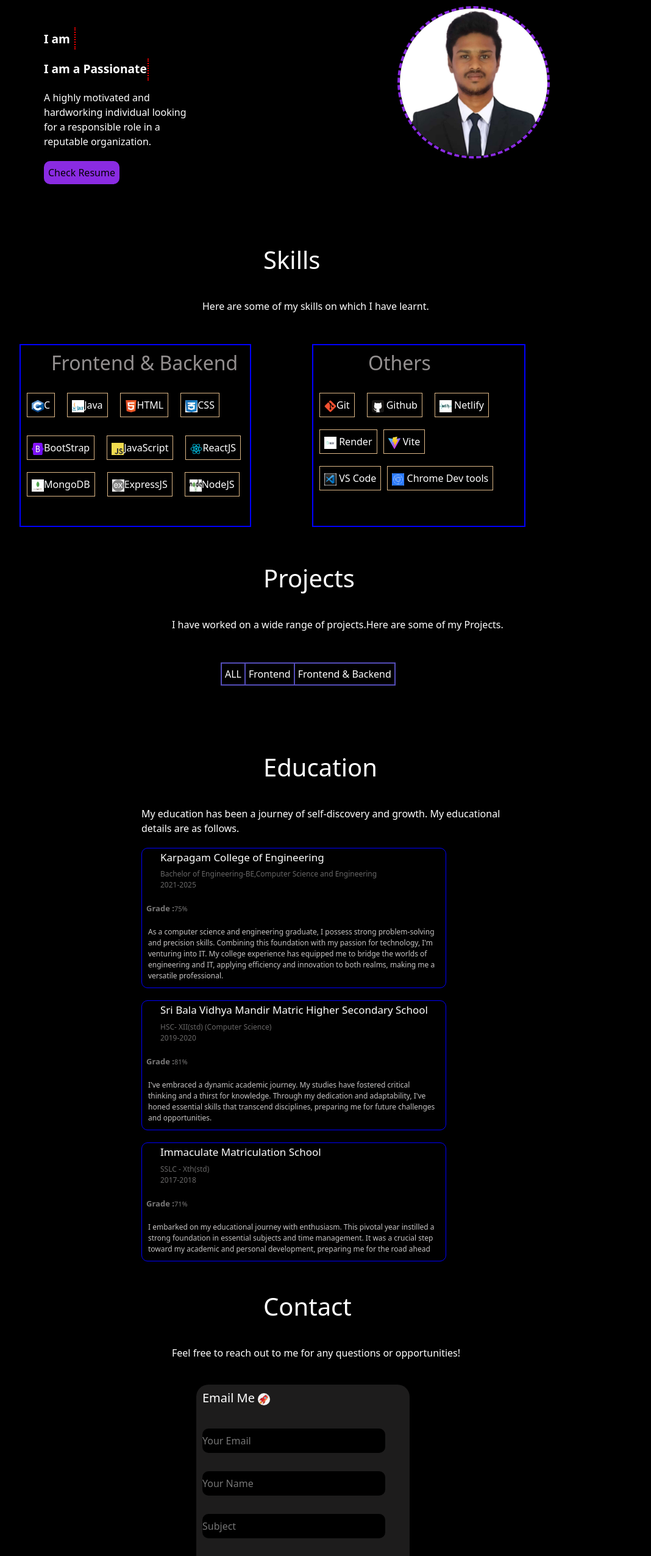
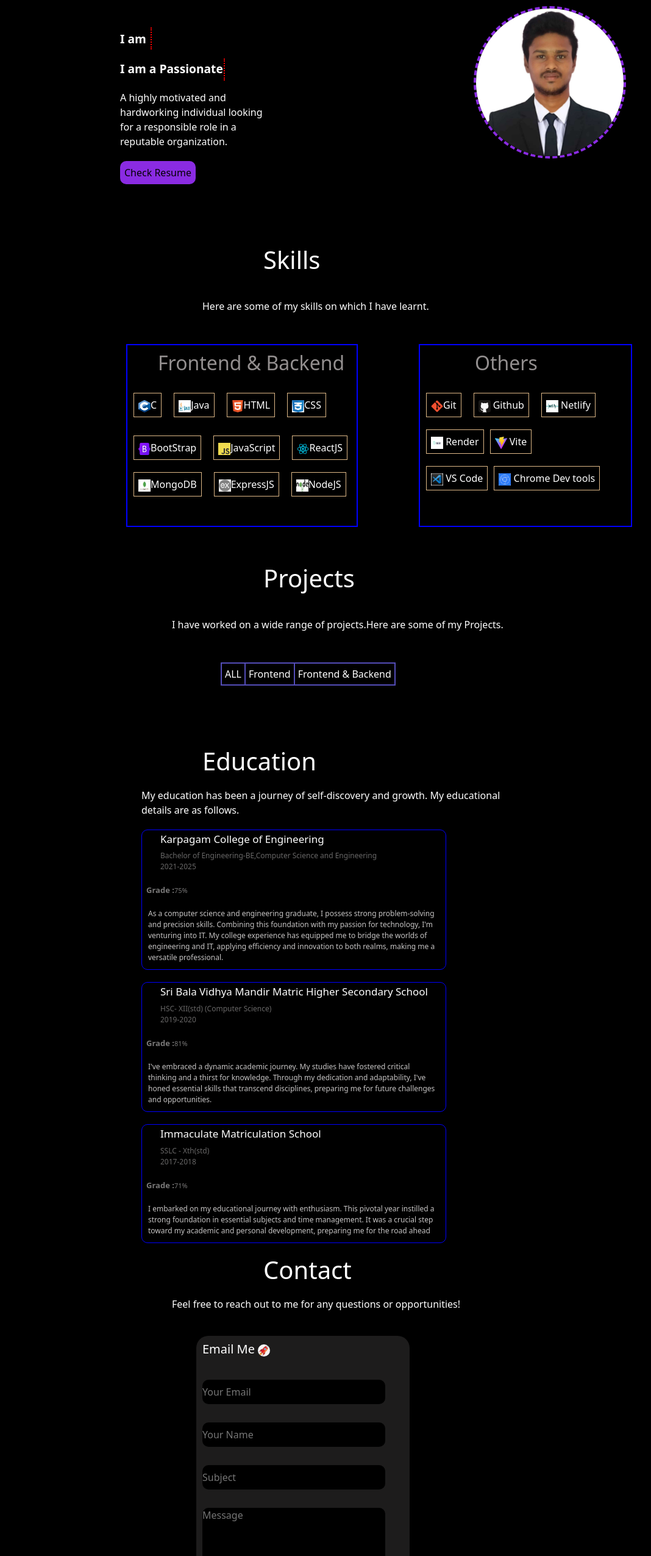
Before and after one commit to Nivash23/frontendforPortfolio, a React (Vite) app: page / in a window 1280 px wide. Shown: the part 110-2661 px from the top of the page at 61% size, without its empty margins (68-1136 px from the left). Built offline with nearby package versions, Linux system fonts and the light colour scheme.

Commit message:
portfoliofrontendupd

```diff
--- a/Components/Contact.jsx
+++ b/Components/Contact.jsx
@@ -3,6 +3,7 @@ import rock from "../src/assets/images/projectsimages/rocket.jpeg";
 import '../style/index.css'
 
 function Contact() {
+  const [responsemessge, setResponsemessge] = useState();
   const [contactdetails, setContactdetails] = useState({
     email: "",
     name: "",
@@ -11,6 +12,7 @@ function Contact() {
   })
   const contactHandler = async (e) => {
     e.preventDefault();
+    setResponsemessge("Sending...");
     const contact = {
       email: contactdetails.email,
       name: contactdetails.name,
@@ -28,9 +30,20 @@ function Contact() {
 
       }
     );
-    console.log(response.data);
-
-
+    const result = await response.json();
+    if (response.status == 200)
+    {
+      setContactdetails({
+        email: "",
+        name: "",
+        subject: "",
+        message: ""
+      });
+      setResponsemessge(result.message)
+      }
+      setTimeout(() => {
+        setResponsemessge('');
+      },4000)
   }
   return (
     <div id="contact">
@@ -62,7 +75,8 @@ function Contact() {
           value={contactdetails.message}
           onChange={(e)=>{setContactdetails({...contactdetails,message:e.target.value})}} ></textarea>
 
-        <button id="esend" type="submit" onClick={contactHandler}>Send</button>
+          <button id="esend" type="submit" onClick={contactHandler}>Send</button>
+          <div id="resmsg">{responsemessge }</div>
 
       </form>
 
@@ -73,7 +87,7 @@ function Contact() {
         <div><i class="fa fa-github" onClick={()=>{window.location.href="https://github.com/Nivash23?tab=repositories"}}></i></div>
         <div><i class="fa fa-linkedin" onClick={()=>{window.location.href="https://www.linkedin.com/in/nivash-r-845a61269/"}}></i></div>
         <div><i class="fa fa-envelope" onClick={()=>{window.location.href="https://mail.google.com/mail/u/0/#inbox"}}></i></div>
-        <div><i class="fa fa-whatsapp" onClick={()=>{window.location.href="https://www.whatsapp.com/"}}></i></div>
+        <div><i class="fa fa-whatsapp" onClick={()=>{window.location.href="https://wa.me/+919360154633"}}></i></div>
       </div>
     </div>
   );
--- a/Components/Skills.jsx
+++ b/Components/Skills.jsx
@@ -20,7 +20,7 @@ import devtool from '../src/assets/images/skillsimages/devtools.jpeg'
 
 function Skills() {
   return (
-      <div>
+      <div >
           <h1 id="skillhead">Skills</h1>
           <p id="skilldesc">Here are some of my skills on which I have learnt.</p>
           <div id="skills">
--- a/style/index.css
+++ b/style/index.css
@@ -40,7 +40,7 @@ i{
 
 #navigationbar{
   display: flex;
-  justify-content: space-around;
+  justify-content:space-around;
   height: 50px;
 }
 #picture{
@@ -62,7 +62,7 @@ i{
 
 } */
 #abt{
-  margin:40px 0px 0px 50px;
+  margin:40px 0px 0px 0px;
 }
 #Resumebtn{
   margin:20px 0px 0px 80px;
@@ -81,8 +81,7 @@ i{
   margin: 10px 10px 10px 10px;
 }
 #About{
-  margin:50px 0px 0px 10px;
-  display: flex;
+  margin:50px 0px 0px 50px;
 }
 .name1{
   /* position: fixed; */
@@ -100,7 +99,7 @@ i{
 #profile{
   width:250px;
   height:250px;
-  margin:20px 0px 0px 330px;
+  margin:20px 0px 0px 70px;
   border:4px solid blueviolet;
   border-radius: 125px;
   border-style: dashed;
@@ -124,7 +123,7 @@ i{
 #sklbtn:active{
   color: blue;
 }
-.name1,.role1{
+.name1{
   font-size: x-large;
   font-style:normal;
   font-weight: bold;
@@ -133,18 +132,34 @@ i{
   overflow: hidden;
   white-space:nowrap;
   border-right: 2px solid red;
-  animation:typing 6s steps(13) infinite;
+  animation:ntyping 6s steps(13) infinite;
+  color:rgb(0, 106, 255);
+  border-style:dotted;
+}
+.role1{
+  font-size: x-large;
+  font-style:normal;
+  font-weight: bold;
+  position: absolute;
+  list-style: none;
+  overflow: hidden;
+  white-space:nowrap;
+  border-right: 2px solid red;
+  animation:rtyping 6s steps(13) infinite;
   color:rgb(0, 106, 255);
   border-style:dotted;
 
 }
+#skills{
+  margin:20px 0px 20px 0px;
+}
 
 #skillhead{
-  margin: 100px 0px 40px 500px;
+  margin: 70px 0px 40px 200px;
 }
 #skilldesc{
-  width:600px;
-  margin:20px 0px 20px 400px;
+  width:500px;
+  margin:20px 0px 20px 100px;
   font-style: normal;
 
 }
@@ -192,9 +207,7 @@ i{
   color: rgb(147, 143, 143);
   margin:10px 0px 10px 90px;
 }
-#skills{
-  display: flex;
-}
+
 #other,#other1,#other2{
   display: flex;
 
@@ -218,12 +231,12 @@ i{
   width:20px ;
   height:20px;
 }
-h1{
-  margin:50px 0px 40px 500px;
+#projectcontainer h1{
+  margin:50px 0px 40px 200px;
 }
 #projectcontainer p{
-  margin:20px 0px 0px 350px;
-  width:600px;
+  margin:20px 0px 0px 40px;
+  width:500px;
 }
 td{
   border: 2px solid rgb(84, 77, 184);
@@ -236,7 +249,7 @@ td:active{
 }
 table{
   border-collapse: collapse;
-  margin:50px 0px 0px 430px;
+  margin:50px 0px 0px 140px;
 }
 .overflow img{
   width:200px;
@@ -279,17 +292,20 @@ table{
 #buttons button:active{
   background-color: blueviolet;
 }
+#education h1{
+  margin:40px 0px 10px 200px;
+}
 #education p{
-  margin:20px 0px 0px 300px;
-  width:600px;
+  margin:20px 0px 0px 50px;
+  width:450px;
 }
 #education h4{
   font-size: 17px;
 }
 #college,#sscschool,#hrschool{
   border:1px solid blue;
-  margin:20px 200px 10px 300px;
-  width:500px;
+  margin:20px 0px 10px 10px;
+  width:450px;
   border-radius: 10px;
 }
 #hrschool:hover{
@@ -330,13 +346,16 @@ table{
 }
 #contact p{
   width:500px;
-  margin-left:350px;
+  margin-left:20px;
+}
+#contact h1{
+  margin:20px 0px 10px 200px;
 }
 #contactcontainer{
   width:350px;
-  height:500px;
+  height:550px;
   background-color: rgb(29, 28, 28);
-  margin:40px 0px 10px 390px;
+  margin:40px 0px 10px 50px;
   border-radius: 20px;
   cursor: pointer;
   transition: 0.5s;
@@ -344,7 +363,7 @@ table{
 #contactcontainer:hover{
   box-shadow: 7px -7px 10px rgb(99, 99, 99);
   width:355px;
-  height:505px;
+  height:550px;
   margin:35px 5px 10px 390px;
 
 
@@ -384,7 +403,7 @@ table{
 }
 #socialmedias{
   display: flex;
-  margin:30px 0px 20px 500px;
+  margin:30px 0px 20px 120px;
   /* justify-content: center; */
   background-color:black;
 }
@@ -400,8 +419,11 @@ table{
 #socialmedias i:active{
   color:blue;
 }
+#resmsg{
+  margin:10px 0px 10px 55px;
+}
 
-@keyframes typing{
+@keyframes ntyping{
   from{
     width:0;
     font-weight: 900;
@@ -412,7 +434,24 @@ table{
     text-shadow: 10px 0px 10px rgba(89, 152, 223, 0.7);
   }
   to{
-    width:170px;
+    width:135px;
+    text-shadow: 10px 0px 10px rgba(89, 152, 223, 0.7);
+    font-weight: 900;
+  }
+}
+
+@keyframes rtyping{
+  from{
+    width:0;
+    font-weight: 900;
+    font-style: normal;
+  }
+  50%{
+    color:white;
+    text-shadow: 10px 0px 10px rgba(89, 152, 223, 0.7);
+  }
+  to{
+    width:200px;
     text-shadow: 10px 0px 10px rgba(89, 152, 223, 0.7);
     font-weight: 900;
   }
@@ -441,3 +480,75 @@ table{
 
   }
 }
+
+@media(min-width:700px)
+{
+#About{
+  margin:50px 0px 0px 0px;
+  display: flex;
+  justify-content: center;
+  background-color: black;
+}
+#profile{
+  margin:20px 0px 10px 330px;
+}
+#skills{
+  display: flex;
+  justify-content: center;
+}
+#skillhead{
+  margin: 100px 0px 40px 500px;
+}
+#skilldesc{
+  width:600px;
+  margin:20px 0px 20px 400px;
+  font-style: normal;
+
+}
+#projectcontainer h1{
+  margin:50px 0px 40px 500px;
+}
+#projectcontainer p{
+  margin:20px 0px 0px 350px;
+  width:600px;
+}
+table{
+  border-collapse: collapse;
+  margin:50px 0px 0px 430px;
+}
+#education h1{
+  margin:40px 0px 10px 400px;
+}
+#education p{
+  margin:20px 0px 0px 300px;
+  width:600px;
+}
+#college,#sscschool,#hrschool{
+  border:1px solid blue;
+  margin:20px 200px 10px 300px;
+  width:500px;
+  border-radius: 10px;
+}
+#contactcontainer{
+  width:350px;
+  height:550px;
+  background-color: rgb(29, 28, 28);
+  margin:40px 0px 10px 390px;
+  border-radius: 20px;
+  cursor: pointer;
+  transition: 0.5s;
+}
+#contact p{
+  width:500px;
+  margin-left:350px;
+}
+#contact h1{
+  margin:20px 0px 10px 500px;
+}
+#socialmedias{
+  display: flex;
+  margin:30px 0px 20px 500px;
+  /* justify-content: center; */
+  background-color:black;
+}
+}
```
